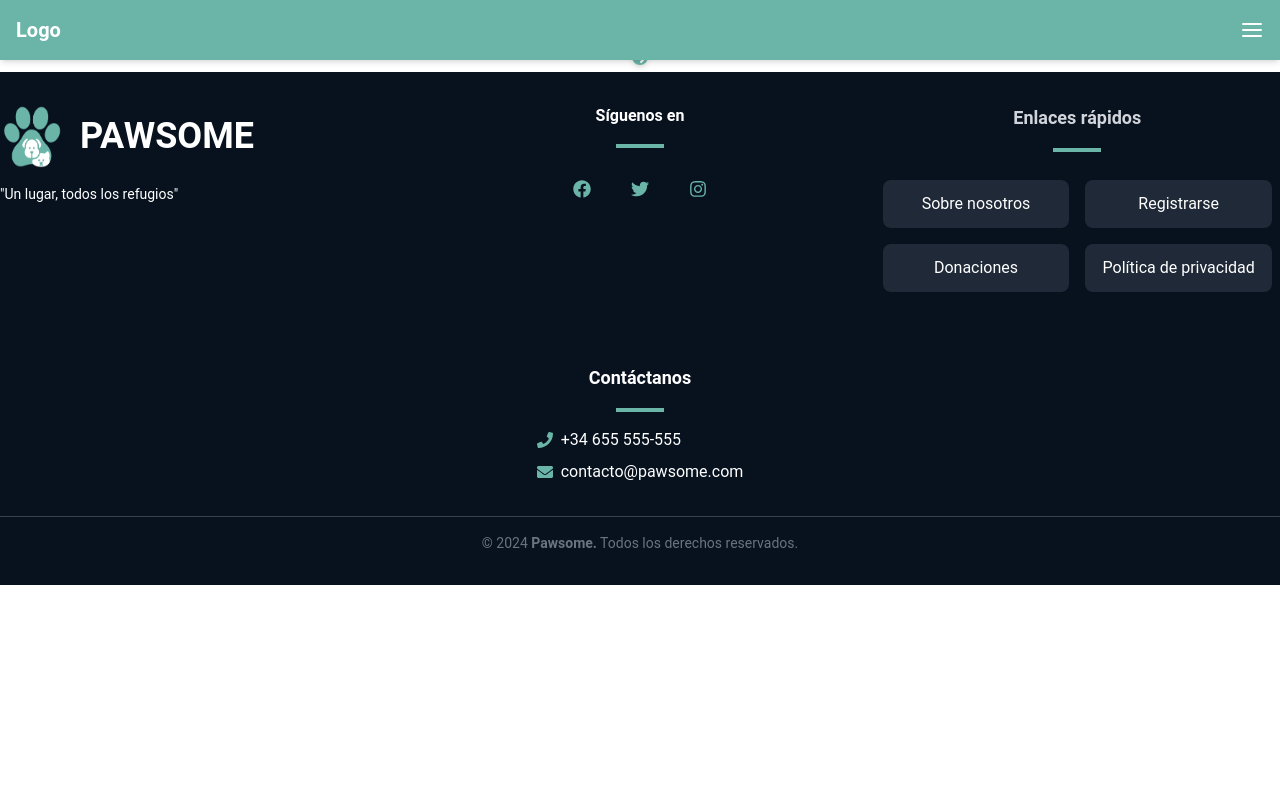
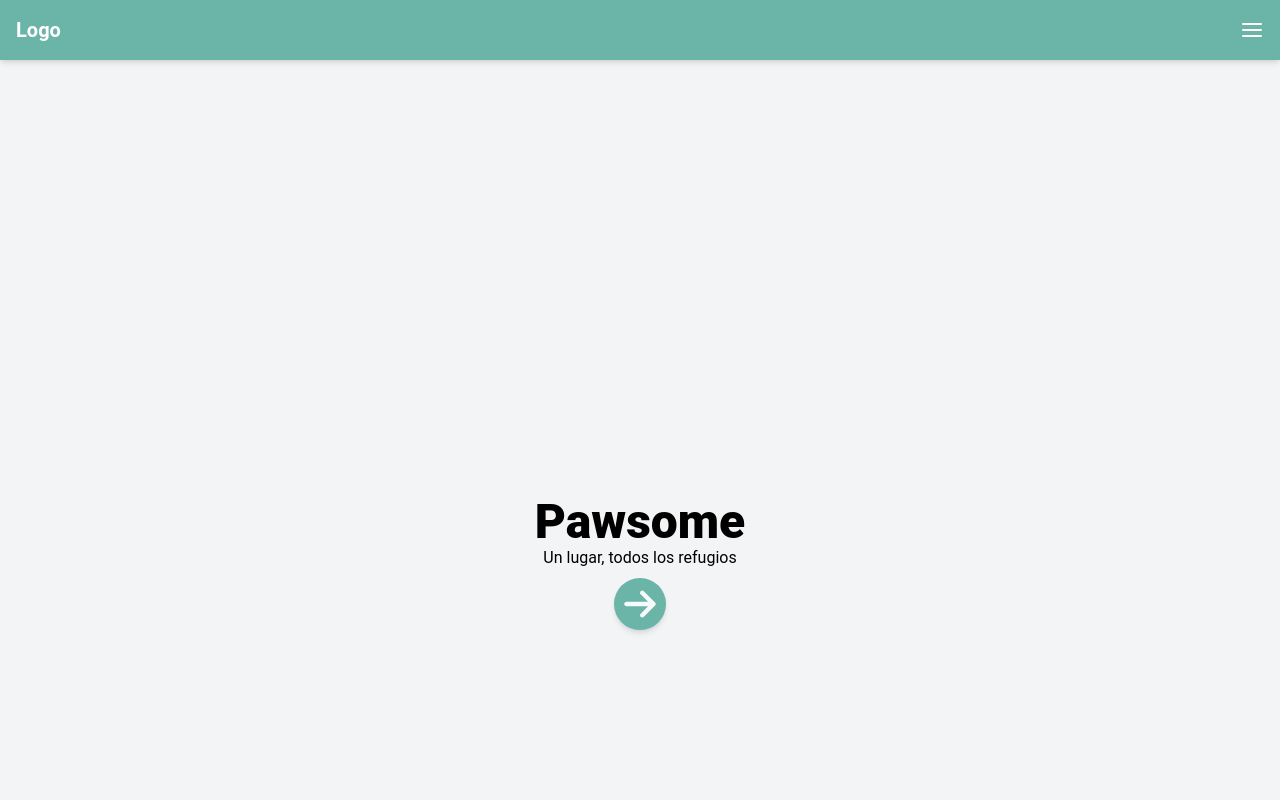
Before and after one commit to igrowker/i004-pawsome-front, a React (Vite) app: page / in a window 1280 px wide. Shown: the top 800 px of the page. Built offline with nearby package versions, Linux system fonts and the light colour scheme.

Commit message:
Applying styles in landing page

```diff
--- a/src/views/LandingPage.tsx
+++ b/src/views/LandingPage.tsx
@@ -3,12 +3,14 @@
 
 const LandingPage = () => {
     return (
-        <div className="container text-center">
-            <h1>Pawsome</h1>
-            <h4>Un lugar, todos los refugios</h4>
-            <button className="bg-primaryLight text-light  font-semibold rounded-full shadow-md hover:bg-primaryDark focus:outline-none focus:ring-2 focus:ring-teal-400 focus:ring-opacity-75">
-                <FaArrowRight/>
-            </button>
+        <div className="flex flex-col items-bottom justify-center bg-gray-100 min-h-screen mt-12 pt-12">
+            <div className="text-center mt-12 pt-12">
+                <h1 className="text-5xl font-extrabold text-black mt-12 pt-12">Pawsome</h1>
+                <h4 className="text-black-500">Un lugar, todos los refugios</h4>
+                <button className="bg-primaryLight text-light text-4xl p-2 my-2 font-semibold rounded-full shadow-md hover:bg-primaryDark focus:outline-none focus:ring-2 focus:ring-teal-400 focus:ring-opacity-75">
+                    <FaArrowRight />
+                </button>
+            </div>
         </div>
     );
 }
```
